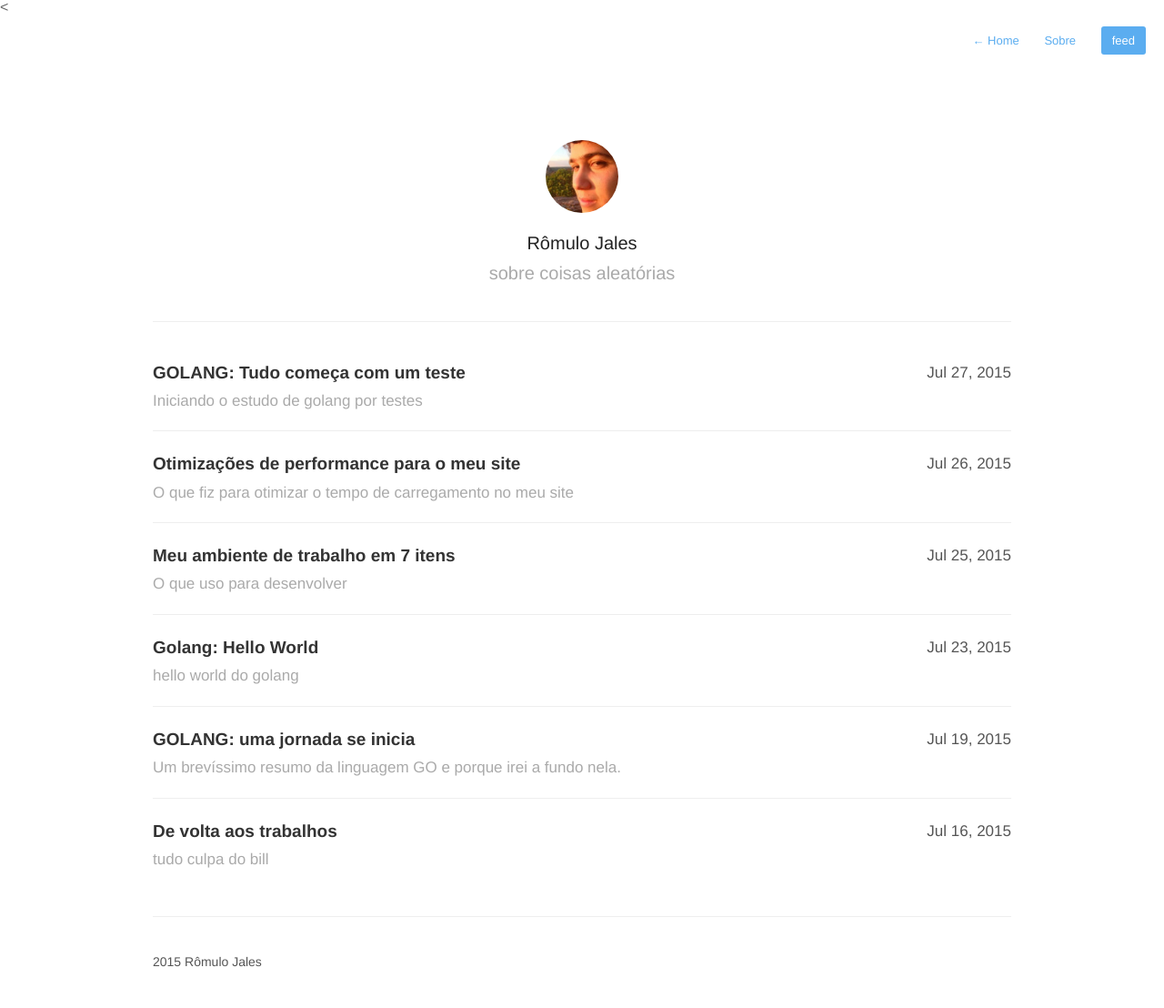
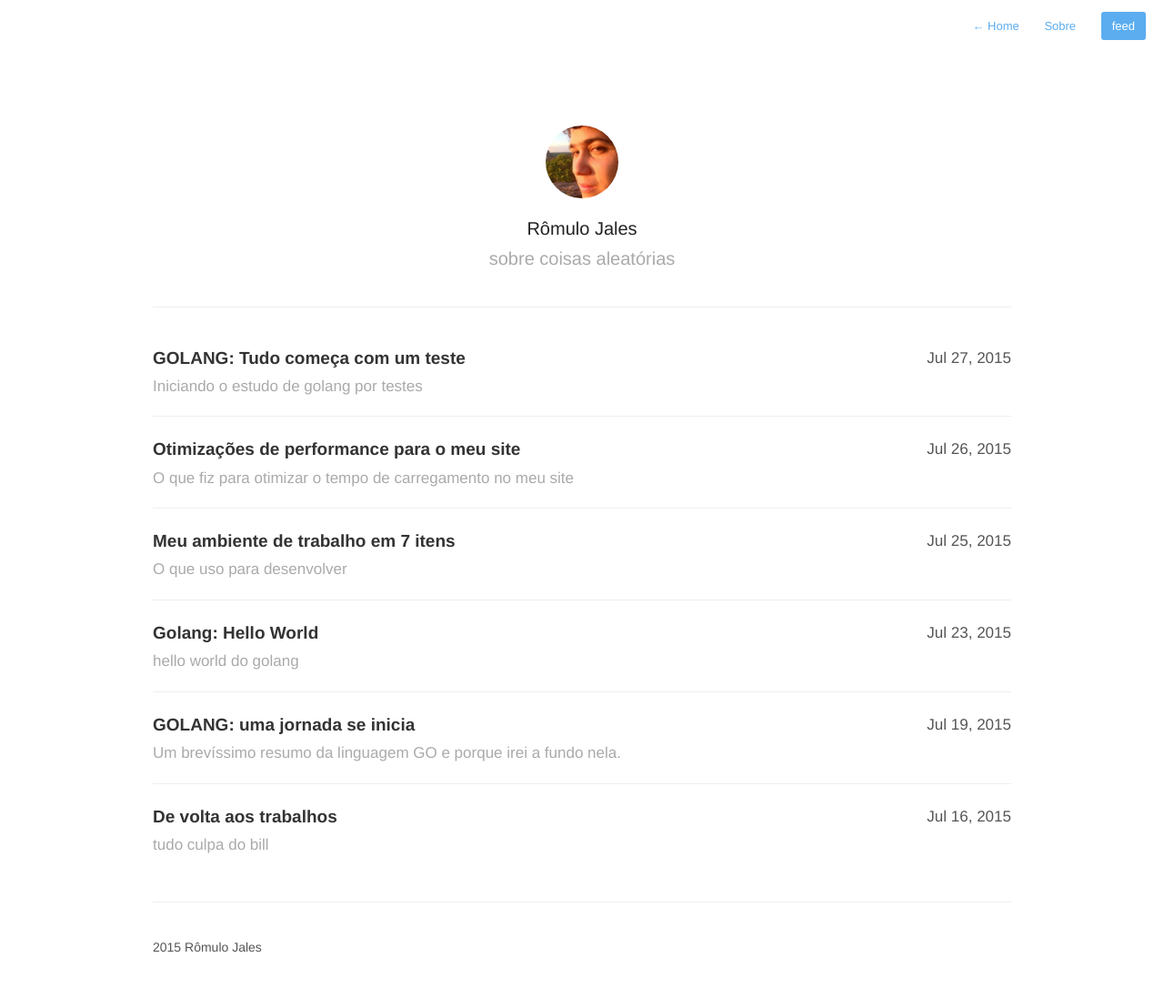
Before and after one commit to romulojales/romulojales.github.io, a Jekyll site: the page built from index.html, in a window 1280 px wide. Shown: the whole page at 91% size. Built offline with Jekyll 4.4.1, drawn with Linux system fonts in a browser that asks for light colours; Markdown is read by kramdown in place of the engine named in the settings; the list of posts is cut into pages by our own code.

Commit message:
fix html

```diff
--- a/_layouts/default.html
+++ b/_layouts/default.html
@@ -12,7 +12,7 @@ layout: compress
   <meta name="description" content="{% if page.description %}{{ page.description | strip_html | strip_newlines | truncate: 160 }}{% else %}{{ site.description }}{% endif %}"/>
   <meta name="keywords"  content="Engenharia de Software, Arquitetura de Software, Desenvolvimento"/>
   <meta name="robots" content="index, follow">
-  <
+
   <title>{{ site.name }}{% if page.title %} - {{ page.title }}{% endif %}</title>
    <!-- Social: Twitter -->
   <meta name="twitter:card" content="summary_large_image">
@@ -32,14 +32,14 @@ layout: compress
   <meta itemprop="description" content="{% if page.description %}{{ page.description | strip_html | strip_newlines }}{% else %}{{ site.description }}{% endif %}">
   <meta itemprop="image" content="http://romulojales.com/assets/images/avatar3.jpg"/>
 
-  <meta name="google-site-verification" content="GeZ1tiZaXu3E2GPE2T28ppqUY5RgnvIHkmtSZ9jtXPo" />
+  <meta name="google-site-verification" content="GeZ1tiZaXu3E2GPE2T28ppqUY5RgnvIHkmtSZ9jtXPo">
 
-  <link rel="author" href="https://plus.google.com/+R%C3%B4muloJales/?rel=author">
-  <link rel="shortcut icon" href="/assets/images/favicon.ico">
-  <link rel="alternate" type="application/rss+xml" title="Rômulo Jales" href="/feed.xml">
+  <link rel="author" href="https://plus.google.com/+R%C3%B4muloJales/?rel=author" />
+  <link rel="shortcut icon" href="/assets/images/favicon.ico" />
+  <link rel="alternate" type="application/rss+xml" title="Rômulo Jales" href="/feed.xml" />
   <link rel="canonical" href="{{ page.url | prepend: site.url }}" />
 
-  <link rel="stylesheet" href="/assets/css/estilo.css" defer>
+  <link rel="stylesheet" href="/assets/css/estilo.css" defer />
 
 </head>
 <body>
```
